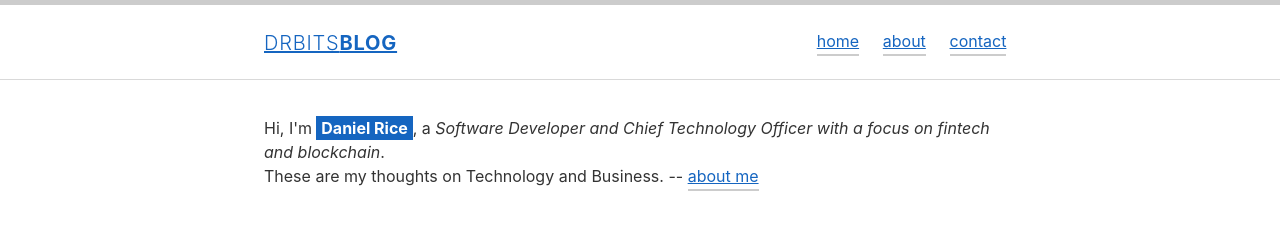
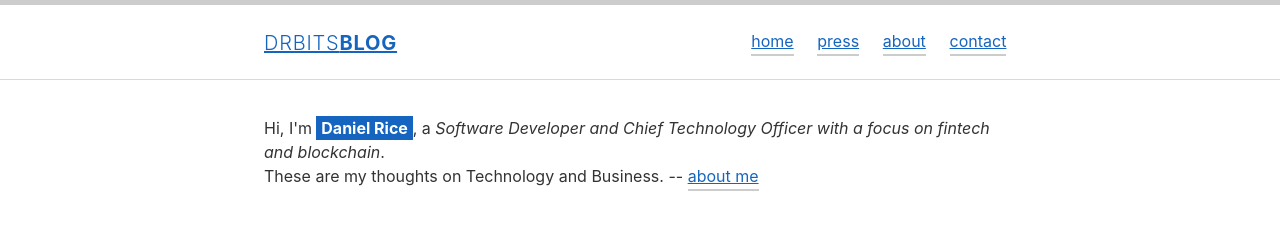
Before and after one commit to thedrbits/drbitsblog, a Jekyll site: the page built from index.html, in a window 1280 px wide. Shown: the top 225 px of the page. Built offline with Jekyll 4.4.1, drawn with Linux system fonts in a browser that asks for light colours; the list of posts is cut into pages by our own code.

Commit message:
adding a press page with my recent appearances

```diff
--- a/_includes/nav.html
+++ b/_includes/nav.html
@@ -4,6 +4,7 @@
     <h1 class="logo"><a href="{{ '/' | prepend: site.baseurl }}">{{ site.title }}<span>blog</span></a></h1>
     <ul class="navbar">
       <li><a href="{{ '/' | prepend: site.baseurl }}">home</a></li>
+      <li><a href="{{ '/press' | prepend: site.baseurl }}">press</a></li>
       <li><a href="{{ '/about' | prepend: site.baseurl }}">about</a></li>
       <li><a href="{{ '/contact' | prepend: site.baseurl }}">contact</a></li>
     </ul>
--- /dev/null
+++ b/_includes/playyoutube.html
@@ -0,0 +1 @@
+<style>.embed-container { position: relative; padding-bottom: 56.25%; height: 0; overflow: hidden; max-width: 100%; } .embed-container iframe, .embed-container object, .embed-container embed { position: absolute; top: 0; left: 0; width: 100%; height: 100%; }</style><div class="embed-container"><iframe src="https://www.youtube.com/embed/{{ include.id }}" frameborder="0" allowfullscreen=""></iframe></div>
```
